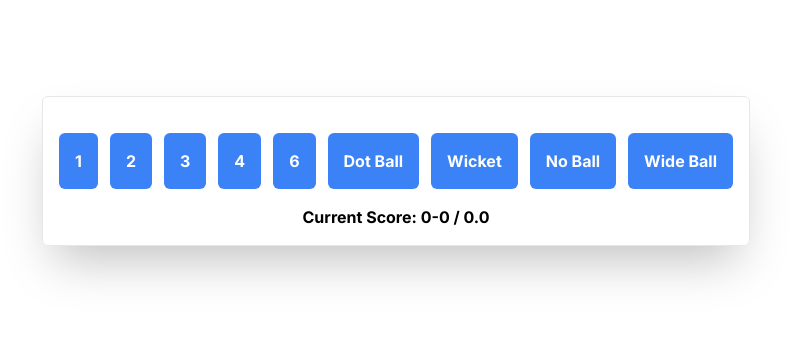
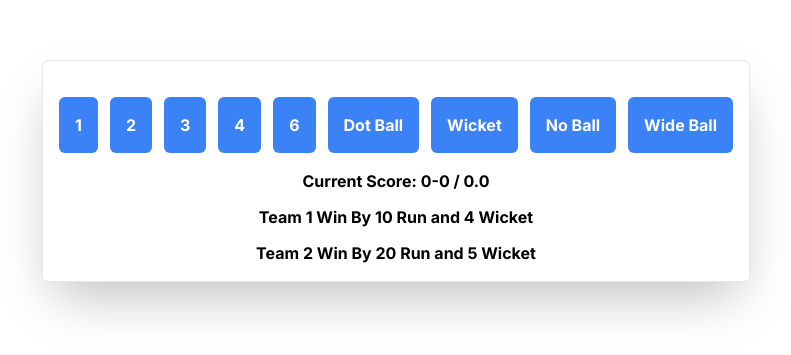
Before and after one commit to FaizanAnsari185/cricket, a Next.js app: page / in a window 1280 px wide. Shown: the part 229-584 px from the top of the page, without its empty margins (244-1035 px from the left). Built offline with nearby package versions, Linux system fonts and the light colour scheme.

Commit message:
bug fix and error fix

```diff
--- a/app/page.js
+++ b/app/page.js
@@ -30,14 +30,24 @@ const page = () => {
       if (teamOneInnings === false) {
         setTeamOneRun(run);
         setTeamOneWicket(wicket + 1);
-        setTeamOneOver(over);
-        setTeamOneBallInOneOver(ballInOneOver + 1);
+        if (over === MAX_OVERS - 1 && ballInOneOver === 5) {
+          setTeamOneOver(over + 1);
+          setTeamOneBallInOneOver(0);
+        } else {
+          setTeamOneOver(over);
+          setTeamOneBallInOneOver(ballInOneOver + 1);
+        }
         setTeamOneInnings(true);
       } else {
         setTeamTwoRun(run);
         setTeamTwoWicket(wicket + 1);
-        setTeamTwoOver(over);
-        setTeamTwoBallInOneOver(ballInOneOver + 1);
+        if (over === MAX_OVERS - 1 && ballInOneOver === 5) {
+          setTeamOneOver(over + 1);
+          setTeamOneBallInOneOver(0);
+        } else {
+          setTeamOneOver(over);
+          setTeamOneBallInOneOver(ballInOneOver + 1);
+        }
         setTeamTwoInnings(true);
       }
 
@@ -59,13 +69,13 @@ const page = () => {
 
       if (over === MAX_OVERS - 1 && ballInOneOver === 5) {
         if (teamOneInnings === false) {
-          setTeamOneRun(run + pb);
+          setTeamOneRun(run);
           setTeamOneWicket(wicket);
           setTeamOneOver(over + 1);
           setTeamOneBallInOneOver(0);
           setTeamOneInnings(true);
         } else {
-          setTeamTwoRun(run + pb);
+          setTeamTwoRun(run);
           setTeamTwoWicket(wicket);
           setTeamTwoOver(over + 1);
           setTeamTwoBallInOneOver(0);
@@ -78,7 +88,6 @@ const page = () => {
         setBallInOneOver(0);
         setRunInOneOver([]);
       }
-
       return;
     }
     if (pb === "Wicket") {
@@ -109,11 +118,13 @@ const page = () => {
       setWicket(wicket + 1);
       return;
     }
+
     if (pb === "No Ball") {
       setRunInOneOver([...runInOneOver, "NB"]);
       setRun(run + 1);
       return;
     }
+
     if (pb === "Wide Ball") {
       setRunInOneOver([...runInOneOver, "WB"]);
       setRun(run + 1);
@@ -188,12 +199,18 @@ const page = () => {
               {teamOneOver + "." + teamOneBallInOneOver}
             </div>
           )}
-          {(teamTwoOver === MAX_OVERS || teamTwoWicket === 9) && (
+          {teamTwoInnings && (
             <div className="flex justify-center">
               Team 2 Total Score: {teamTwoRun}-{teamTwoWicket} /{" "}
               {teamTwoOver + "." + teamTwoBallInOneOver}
             </div>
           )}
+          <div className="flex justify-center">
+              Team 1 Win By 10 Run and 4 Wicket
+            </div>
+            <div className="flex justify-center">
+              Team 2 Win By 20 Run and 5 Wicket
+            </div>
         </div>
       </div>
     </div>
@@ -201,9 +218,3 @@ const page = () => {
 };
 
 export default page;
-
-// if (wicket === "9") {
-//   setTeamOneWicket(teamOneWicket + 1);
-//   setTeamOneBallInOneOver(teamOneBallInOneOver + 1);
-//   return;
-// }
```
